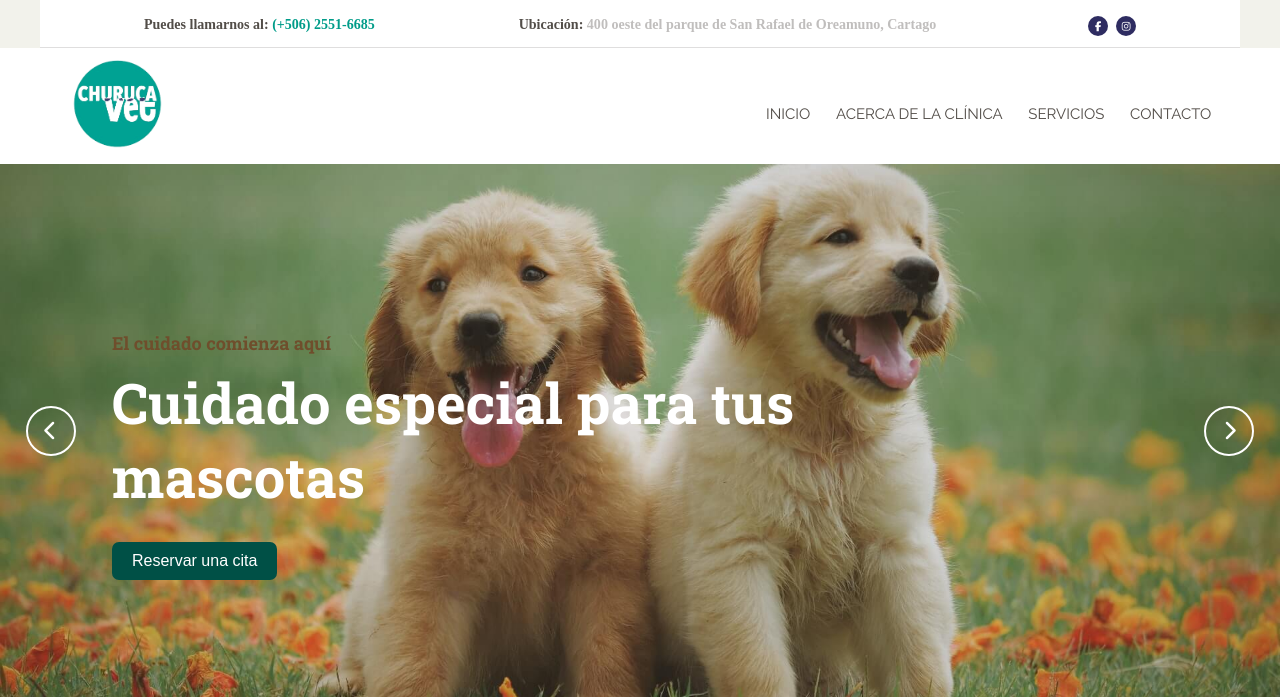
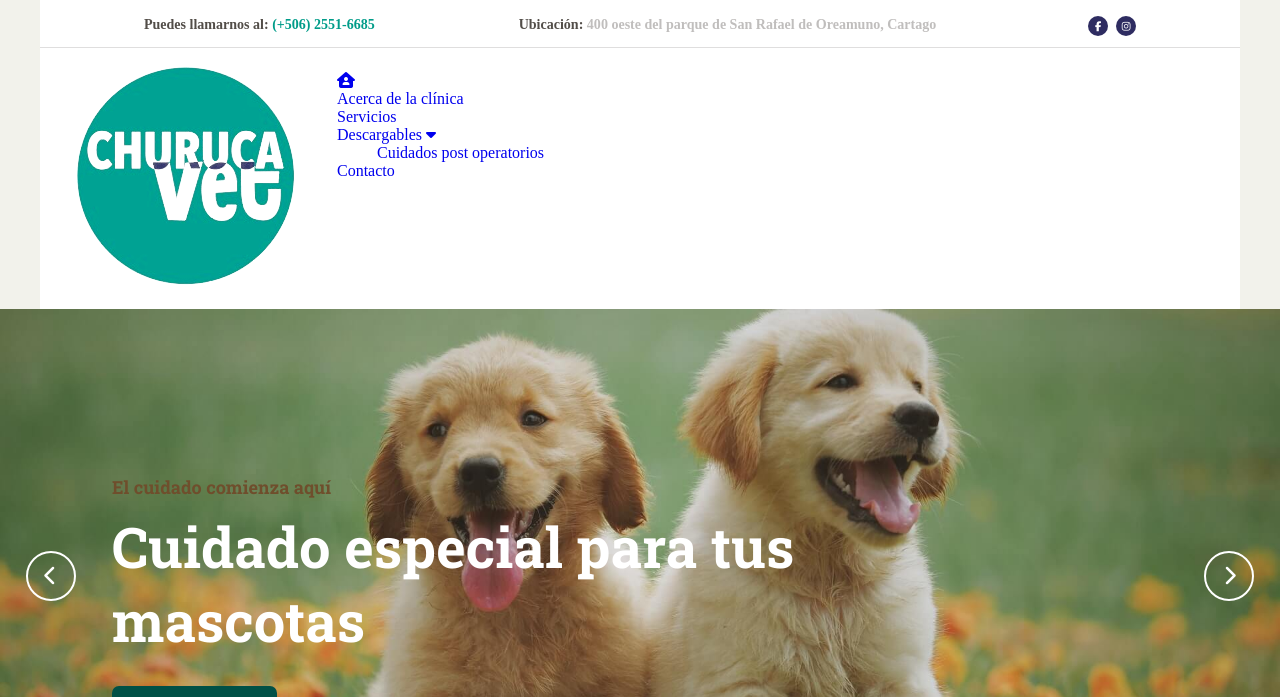
Before and after one commit to tavo1477/churucavet, a PHP site: page /churucavet/ in a window 1280 px wide. Shown: the top 697 px of the page. Run offline with PHP 8.4, Linux system fonts and the light colour scheme; some libraries are stand-ins or nearby versions.

Commit message:
Agregando pestaña de descargables al menú

```diff
--- a/views/paginas/modulos/top.php
+++ b/views/paginas/modulos/top.php
@@ -41,9 +41,67 @@
 HEADER
 ======================================-->
 
-<header class="main-header">
+<header class="main-header l-container">
 
-	<section class="main-header__block l-container">
+		<a class="logo" href="<?php echo $route ?>">
+
+			<img src="<?php echo $route ?>views/images/logo-churucavet.png" alt="Logo Churucavet">
+
+		</a>
+
+		<nav class="navbar">
+
+			<ul class="navbar-menu">
+
+				<li class="navbar-menu__item">
+
+					<a href="<?php echo $route ?>" class="navbar-menu__link"><i class="fa-solid fa-house-user"></i></a>
+
+				</li>
+
+				<li class="navbar-menu__item">
+
+					<a href="acerca-de-la-clinica" class="navbar-menu__link">Acerca de la clínica</a>
+
+				</li>
+
+				<li class="navbar-menu__item">
+
+					<a href="acerca-de-la-clinica" class="navbar-menu__link">Servicios</a>
+
+				</li>
+
+				<li class="navbar-menu__item">
+
+					<a href="#" class="navbar-menu__link">Descargables <i class="fa-solid fa-caret-down"></i>
+
+						<ul class="submenu">
+
+							<li class="submenu-item">
+
+								<a href="https://www.mediafire.com/file/2js6vb95z7o18yx/CUIDADOS_POST_OPERATORIOS_CHURUCAVET.pdf/file"target="_blank" class="submenu-item__link">Cuidados post operatorios</a>
+
+							</li>
+
+						</ul>
+
+					</a>
+
+				</li>
+
+				<li class="navbar-menu__item">
+
+					<a href="contacto" class="navbar-menu__link">Contacto</a>
+
+				</li>
+
+
+			</ul>
+
+
+		</nav>
+
+	<!-- <section class="main-header__block l-container">
 
 		<a href="<?php echo $route ?>">
 
@@ -77,6 +135,18 @@ HEADER
 
 				<li class="main-menu__item">
 
+					<a href="servicios" class="main-menu__link">Descargables <i class="fa-solid fa-caret-down"></i></a>
+
+					<ul class="main-submenu">
+
+						<li class="main-submenu__subitem"></li>
+
+					</ul>
+
+				</li>
+
+				<li class="main-menu__item">
+
 					<a href="contacto" class="main-menu__link">Contacto</a>
 
 				</li>
@@ -85,6 +155,6 @@ HEADER
 
 		</nav>
 
-	</section>
+	</section> -->
 
 </header>
```
